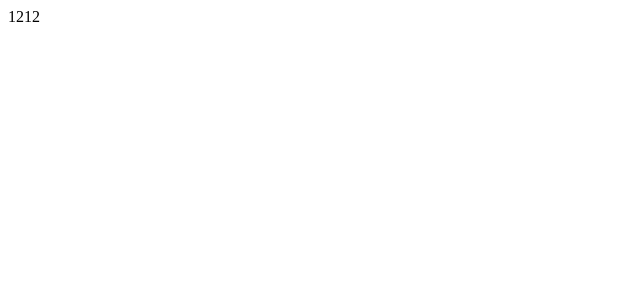
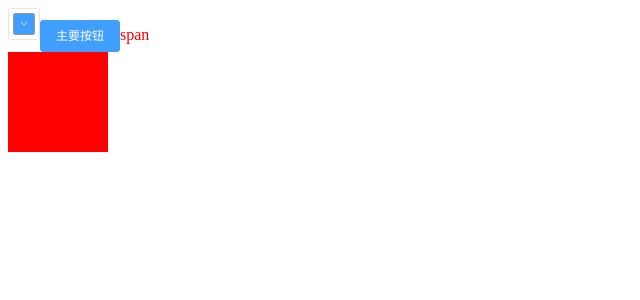
Before and after one commit to thwbm/thw-vite, a Vue app: page /#/home in a window 1280 px wide. Shown: the top 300 px of the page, without its empty margins (0-640 px from the left). Built offline with nearby package versions, Linux system fonts and the light colour scheme.

Commit message:
实验样式修改

```diff
--- a/src/components/home.vue
+++ b/src/components/home.vue
@@ -1,15 +1,37 @@
 <template>
-  <div>1212</div>
+  <div>
+    <el-color-picker v-model="color"></el-color-picker>
+    <el-button type="primary" >主要按钮</el-button>
+    <span class="span">span</span>
+    <div class="div"></div>
+  </div>
 </template>
 
 <script lang="ts">
-import { defineComponent } from "vue";
+import { defineComponent, ref, watch } from "vue";
 
 export default defineComponent({
-  setup() {
-    return {};
+  setup(){
+    const color= ref('#409EFF');
+
+    watch(color, (val): void=> {
+      console.log("state.color :>> ", val);
+      document.getElementsByTagName('body')[0].style.setProperty('--label-font-color', val )
+    });
+    return {
+      color
+    };
   },
 });
 </script>
 
-<style scoped></style>
+<style lang="scss">
+.span{
+  color: $labelFontColor;
+}
+.div{
+  width: 100px;
+  height: 100px;
+  background:$labelFontColor ;
+}
+</style>
--- a/src/elementPlus.ts
+++ b/src/elementPlus.ts
@@ -1,3 +1,5 @@
+import lang from 'element-plus/lib/locale/lang/zh-cn'
+import 'dayjs/locale/zh-cn'
 import {
   ElAlert,
   ElAside,
@@ -82,6 +84,7 @@ import {
   ElMessage,
   ElMessageBox,
   ElNotification,
+  locale,
 } from "element-plus";
 
 const components = [
@@ -175,7 +178,9 @@ const plugins = [
 
 const option = { size: "small", zIndex: 3000 };
 
+
 export const useElementPlus = (app: any) => {
+  locale(lang)
   // element全局配置
   app.config.globalProperties.$ELEMENT = option;
   // 组件注册
--- a/src/main.ts
+++ b/src/main.ts
@@ -2,8 +2,8 @@ import { createApp } from "vue";
 import App from "./App.vue";
 import router from "./router";
 
-import "element-plus/packages/theme-chalk/src/base.scss";
 import { useElementPlus } from "./elementPlus";
+import "./style/element-variables.scss"
 
 const app = createApp(App);
 useElementPlus(app);
--- a/src/style/all.scss
+++ b/src/style/all.scss
@@ -1 +1,2 @@
 $color: red;
+$labelFontColor: var(--label-font-color, red);
--- /dev/null
+++ b/src/style/element-variables.scss
@@ -0,0 +1,7 @@
+/* 改变主题色变量 */
+$--color-primary: $color;
+
+/* 改变 icon 字体路径变量，必需 */
+$--font-path: 'node_modules/element-plus/lib/theme-chalk/fonts';
+
+@import "node_modules/element-plus/packages/theme-chalk/src/index";
--- a/vite.config.ts
+++ b/vite.config.ts
@@ -34,7 +34,7 @@ export default defineConfig({
   },
   server: {
     // 服务端口
-    port: 8090,
+    port: 8091,
     // 代理
     proxy: {
       "/api": {
```
